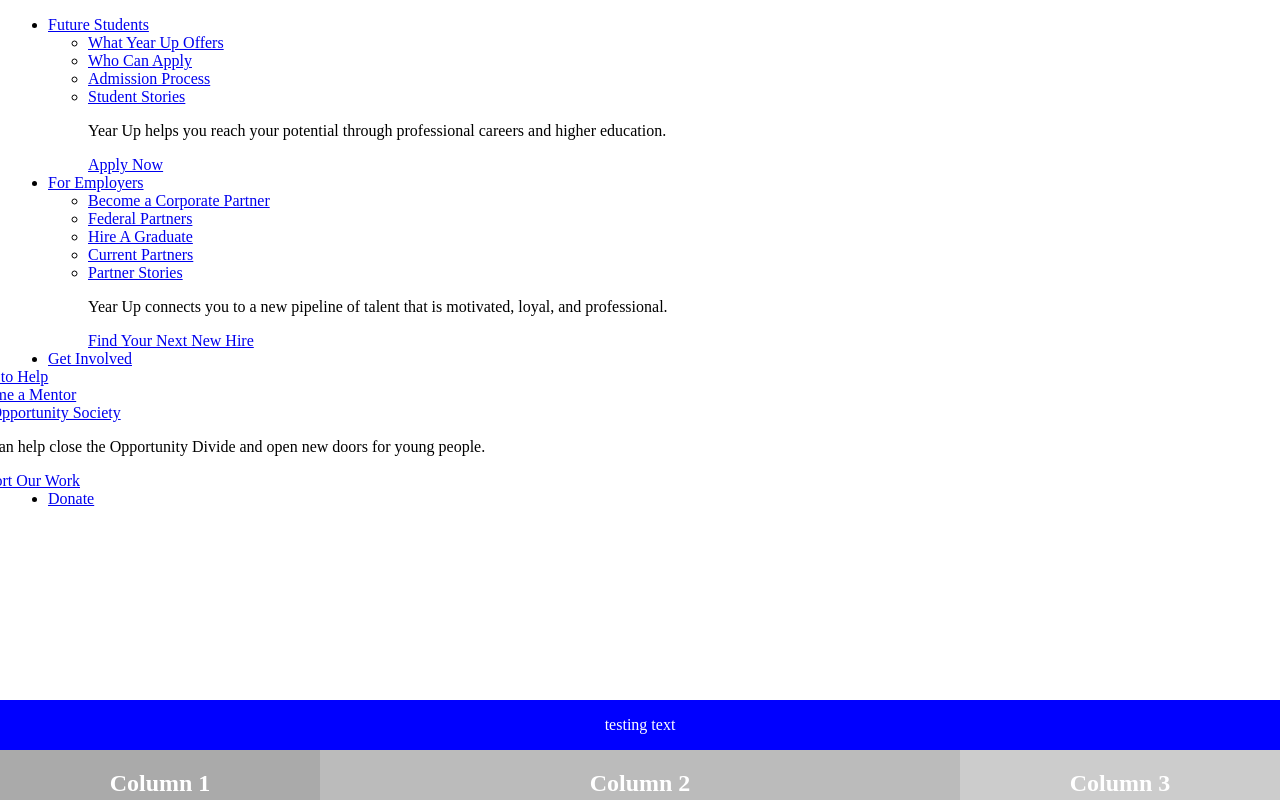
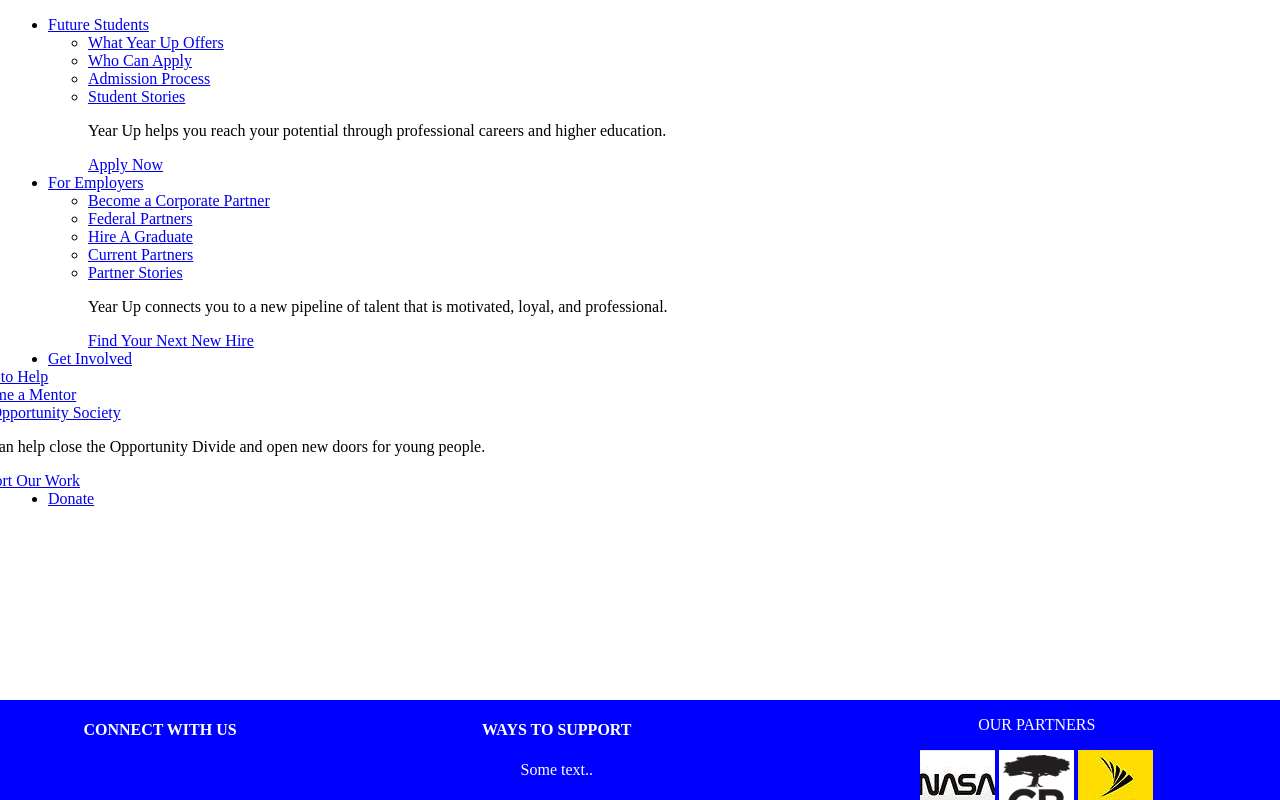
Before and after one commit to zgonzalez718/firstCollabSite, a plain HTML site: page index.html in a window 1280 px wide. Drawn offline with Linux system fonts and the light colour scheme.

Commit message:
Partners added

```diff
--- a/index.html
+++ b/index.html
@@ -34,21 +34,24 @@
 </ul>
   </body>
   <footer>
-    <div class="footer">
-    <p>testing text</p>
-    <div class="column left" style="background-color:#aaa;">
-<h2>Column 1</h2>
-<p>Some text..</p>
-</div>
-<div class="column middle" style="background-color:#bbb;">
-<h2>Column 2</h2>
-<p>Some text..</p>
-</div>
-<div class="column right" style="background-color:#ccc;">
-<h2>Column 3</h2>
-<p>Some text..</p>
-</div>
+  <div class="footer">
+
+    <div class="column left">
+        <h4>CONNECT WITH US</h4>
+
+
     </div>
+    <div class="column middle">
+       <h4>WAYS TO SUPPORT</h4>
+       <p>Some text..</p>
+    </div>
+    <div class="column right">
+       <p> OUR PARTNERS</p>
+       <img src="nasa.jfif" alt="nasa">
+       <img src="cb.png" alt="cb">
+       <img src="sprint.jfif" alt="sprint">
+    </div>
+  </div>
 
   </footer>
 </html>
--- a/main.css
+++ b/main.css
@@ -19,10 +19,10 @@
 }
 
 .middle {
-  width: 50%;
+  width: 37%;
 }
 
-.left, .right {
-  width: 25%;
+.right {
+  width: 38%;
   padding-bottom: 10px;
 }
```
Also changed, not shown: cb.png (added), nasa.jfif (added), sprint.jfif (added).
